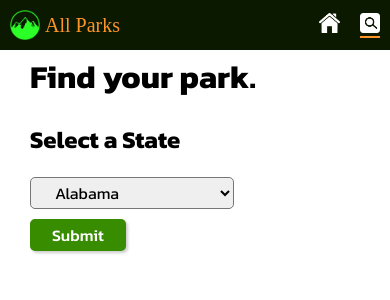
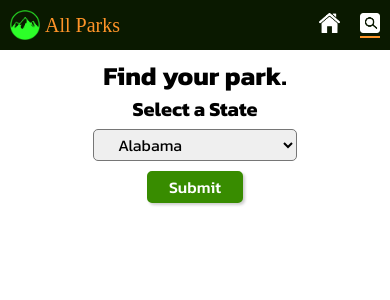
Before and after one commit to bjwalters93/national-parks-app, a React (Create React App) app: page /find_park in a window 390 px wide. Shown: the top 300 px of the page. Built offline with nearby package versions, Linux system fonts and the light colour scheme; a web font is replaced by a local one.

Commit message:
working on styles for find parks

```diff
--- a/src/routes/FindPark.css
+++ b/src/routes/FindPark.css
@@ -4,6 +4,27 @@
   margin: 120px auto 0;
   font-family: "Kanit", sans-serif;
   padding: 0 30px;
+}
+
+.find_park_title {
+  font-size: 26px;
+  line-height: 1;
+  margin: 10px 0;
+  text-align: center;
+}
+
+.find_park_h2 {
+  font-size: 20px;
+  line-height: 1;
+  margin: 10px 0;
+  text-align: center;
+}
+
+.find_park_form {
+  display: flex;
+  flex-direction: row;
+  align-items: center;
+  justify-content: center;
 }
 
 .submit_state_btn {
@@ -90,7 +111,7 @@
   .find_park_form {
     display: flex;
     flex-direction: column;
-    align-items: flex-start;
+    align-items: center;
   }
   .submit_state_btn {
     margin-left: 0;
@@ -106,7 +127,7 @@
 
 @media only screen and (max-width: 600px) {
   .FindPark {
-    margin: 53px auto 0;
+    margin: 63px auto 0;
   }
 }
 
--- a/src/routes/FindPark.tsx
+++ b/src/routes/FindPark.tsx
@@ -85,8 +85,8 @@ function FindPark() {
   }
   return (
     <div className="FindPark">
-      <h1>Find your park.</h1>
-      <h2>Select a State</h2>
+      <h1 className="find_park_title">Find your park.</h1>
+      <h2 className="find_park_h2">Select a State</h2>
       <Form className="find_park_form" method="get" action="/find_park">
         <select
           id="state"
--- a/src/routes/Park.css
+++ b/src/routes/Park.css
@@ -24,5 +24,15 @@
 }
 
 .park__title {
-  margin-top: 0;
+  margin-top: 10px;
+  margin-bottom: 10px;
+  line-height: 1;
+  font-size: 26px;
 }
+
+.Park h2 {
+  margin-top: 10px;
+  margin-bottom: 10px;
+  line-height: 1;
+  font-size: 20px;
+}
--- a/src/routes/Park.tsx
+++ b/src/routes/Park.tsx
@@ -142,7 +142,7 @@ function Park() {
         {combinedImagesArr.length} Images (scroll) <br />
         Click to zoom
       </p>
-      {viewportWidth.width > breakpoint && (
+      {viewportWidth.width >= breakpoint && (
         <ImageGallery combinedImagesArr={combinedImagesArr} />
       )}
       {viewportWidth.width < breakpoint && (
@@ -193,7 +193,7 @@ function Park() {
         )}
       </div>
       <div className="left_margin_park_info">
-        <p style={{ marginBottom: "0px" }}>
+        <p>
           <span className="span_bold_1">Operating Hours:</span>{" "}
           {Park_LD.park[0].operatingHours.length > 0 ? null : "N/A"}
         </p>
--- a/src/routes/ParkMain.css
+++ b/src/routes/ParkMain.css
@@ -1,5 +1,5 @@
 .ParkMain {
-  margin-top: 167px;
+  margin-top: 157px;
 }
 
 .secondary_navbar {
@@ -91,7 +91,7 @@
     background-color: white;
     /* margin: 10px 0 0 0; */
     padding: 20px;
-    box-shadow: -3px 3px 5px rgba(0, 0, 0, 0.3);
+    box-shadow: -3px 3px 5px rgba(0, 0, 0, 0.2);
   }
   .secondary_nav_btn_cont_mq {
     display: initial;
```
